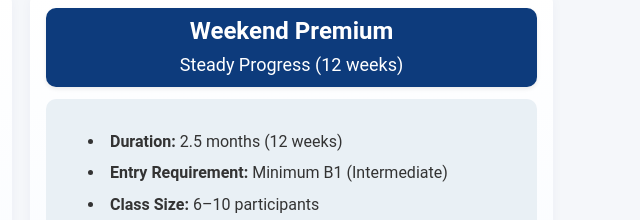
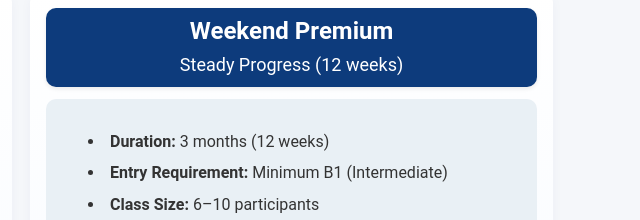
Before and after one commit to AndrosLinn/nexis_website, a website: page course_plan.html in a window 1280 px wide. Shown: the part 273-493 px from the top of the page, 619-1259 px from the left. Drawn offline with Linux system fonts and the light colour scheme.

Commit message:
Update course_plan.html

```diff
--- a/course_plan.html
+++ b/course_plan.html
@@ -233,7 +233,7 @@
           </div>
           <div class="section-box">
             <ul>
-              <li style="text-align: left;"><strong>Duration:</strong> 2.5 months (12 weeks)</li>
+              <li style="text-align: left;"><strong>Duration:</strong> 3 months (12 weeks)</li>
               <li style="text-align: left;"><strong>Entry Requirement:</strong> Minimum B1 (Intermediate)</li>
               <li style="text-align: left;"><strong>Class Size:</strong> 6–10 participants</li>
               <li style="text-align: left;"><strong>Intended for:</strong> Candidates who prefer a gradual learning pace and are not constrained by time</li>
```
